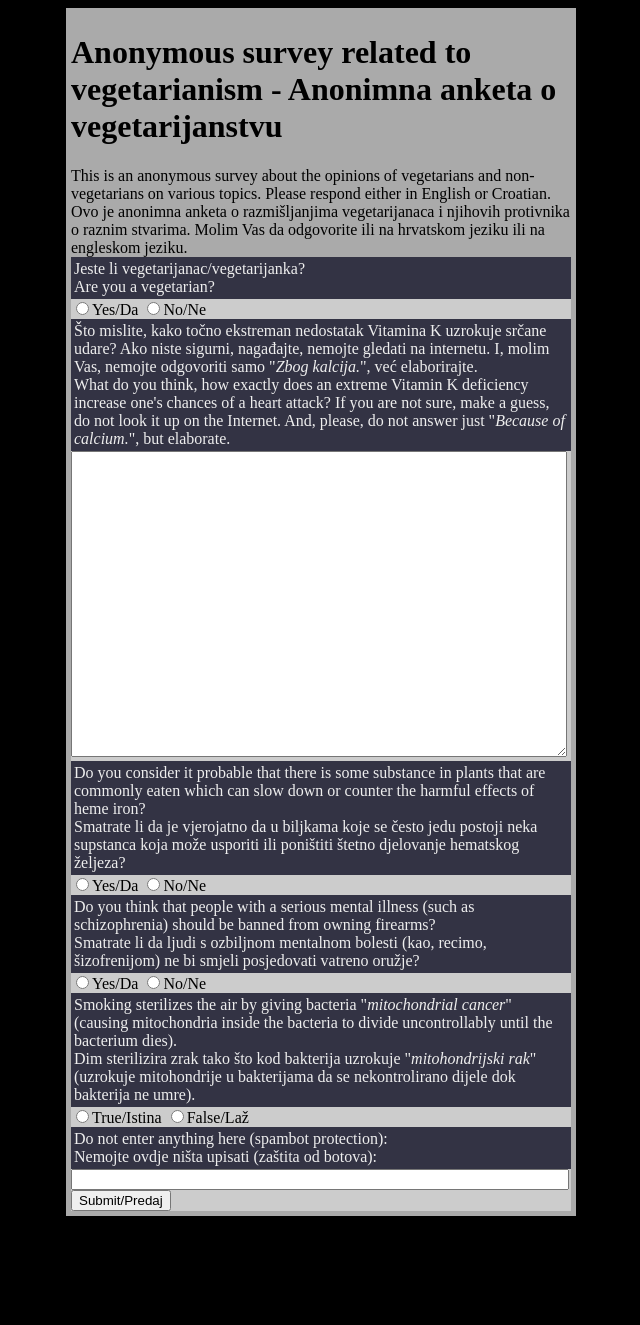
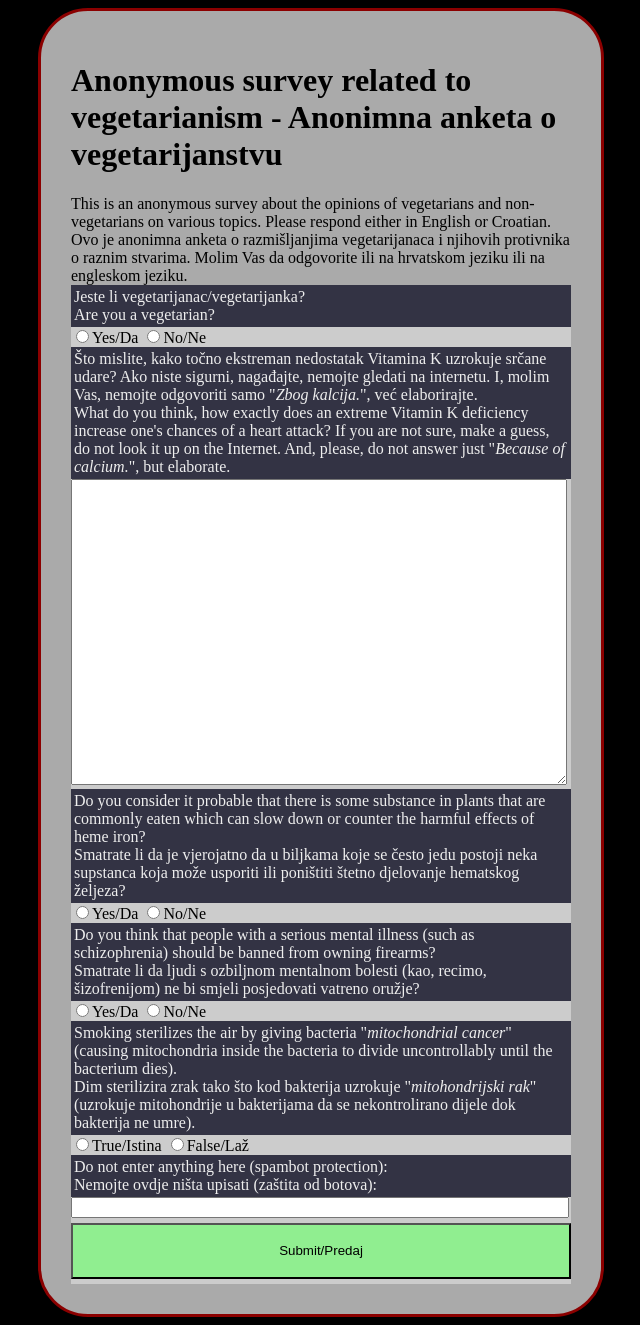
Before and after one commit to FlatAssembler/PicoBlaze_Simulator_in_JS, a PHP site: page /survey.php in a window 1280 px wide. Shown: the whole page, without its empty margins (319-959 px from the left). Before the commit the page ends 1216 px from the top, so only its background shows below. Run offline with PHP 8.4, Linux system fonts and the light colour scheme.

Commit message:
Attempted to improve how the survey looks on large screens

```diff
--- a/survey.php
+++ b/survey.php
@@ -52,6 +52,32 @@ textarea {
 }
 input[type=text] {
   width: calc(100% - 10px);
+}
+@keyframes zaokruziObrube {
+  from {
+    border-radius: 0px;
+  }
+  to {
+    border-radius: 50px;
+  }
+}
+@media (min-width: 750px) {
+  main {
+    padding: 30px;
+    animation-name: zaokruziObrube;
+    animation-duration: 4s;
+    animation-delay: 1s;
+    animation-iteration-count: 1;
+    animation-fill-mode: forwards;
+    border: solid darkred 3px;
+  }
+}
+button[type=submit] {
+  width: 100%;
+  line-height: 50px;
+  background-color: lightgreen;
+  margin-top: 5px;
+  margin-bottom: 5px;
 }
 </style>
 <meta name="viewport" content="width=device-width,initial-scale=1">
```
